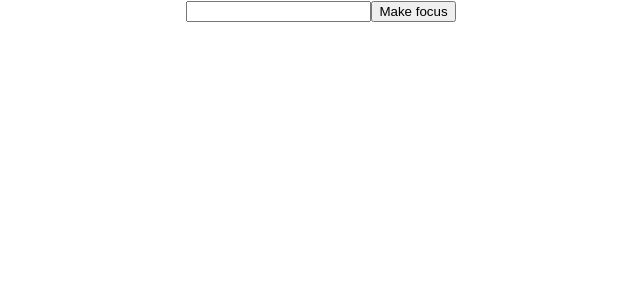
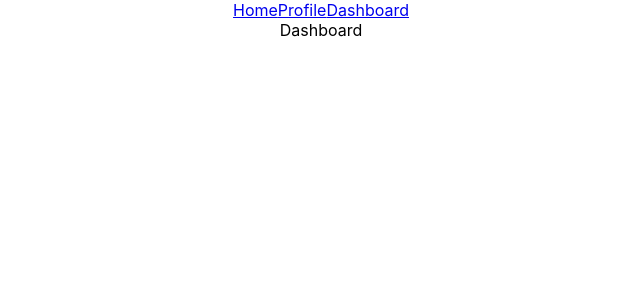
Before and after one commit to aakash-1105/react-app, a React (Create React App) app: page /dashboard in a window 1280 px wide. Shown: the top 300 px of the page, without its empty margins (319-959 px from the left). Built offline with nearby package versions, Linux system fonts and the light colour scheme.

Commit message:
lazy loading example added

```diff
--- a/src/App.js
+++ b/src/App.js
@@ -7,6 +7,7 @@ import ParentComponet from './component/Hooks/UseCallbackCounter/ParentComponet'
 import TopLevel from './component/Hooks/UseContextHook.js/TopLevel';
 import UseReducerHook from './component/Hooks/UseReducerHook';
 import UseRefHook from './component/Hooks/UseRefHook';
+import Parent from './component/LazyLoading/Parent';
 import RouterDom from './component/ReactRouterDomV6/RouterDOm';
 import ReduxRootComponent from './component/Redux/ReduxRootComponent';
 
@@ -19,10 +20,11 @@ function App() {
       {/* <MemoCounter /> */}
       {/* <UseReducerHook /> */}
       {/* <UseRefHook /> */}
-      <FRParent />
+      {/* <FRParent /> */}
       {/* <TopLevel /> */}
       {/* <ReduxRootComponent /> */}
       {/* <RouterDom /> */}
+      <Parent />
     </div>
   );
 }
--- /dev/null
+++ b/src/component/LazyLoading/Parent.js
@@ -0,0 +1,29 @@
+import React, { lazy, Suspense } from 'react'
+import { BrowserRouter as Router , Link , Routes , Route } from 'react-router-dom'
+// import Dashboard from './component/Dashboard'
+import Home from './component/Home'
+// import Profile from './component/Profile'
+
+const Profile = lazy(() => import('./component/Profile'))
+const Dashboard = lazy(() => import('./component/Dashboard'))
+
+const Parent = () => {
+  return (
+    <Router>
+        <div>
+            <Link to='/' >Home</Link>
+            <Link to='/profile' >Profile</Link>
+            <Link to='/dashboard' >Dashboard</Link>
+        </div>
+            <Suspense fallback="Loading...">
+                <Routes>
+                    <Route path='/' element={<Home />}/>
+                        <Route path='/profile' element={<Profile />}/>
+                        <Route path='/dashboard' element={<Dashboard />}/>
+                </Routes>
+            </Suspense>
+    </Router>
+  )
+}
+
+export default Parent
--- /dev/null
+++ b/src/component/LazyLoading/component/Dashboard.js
@@ -0,0 +1,13 @@
+// Imagine This folder is using heavy package , which will cause initial load of application.
+// We can use Lazy load to load this component when we actually need
+
+import React from 'react'
+
+
+const Dashboard = () => {
+  return (
+    <div>Dashboard</div>
+  )
+}
+
+export default Dashboard
--- /dev/null
+++ b/src/component/LazyLoading/component/Home.js
@@ -0,0 +1,9 @@
+import React from 'react'
+
+const Home = () => {
+  return (
+    <div>Home</div>
+  )
+}
+
+export default Home
--- /dev/null
+++ b/src/component/LazyLoading/component/Profile.js
@@ -0,0 +1,9 @@
+import React from 'react'
+
+const Profile = () => {
+  return (
+    <div>Profile</div>
+  )
+}
+
+export default Profile
```
